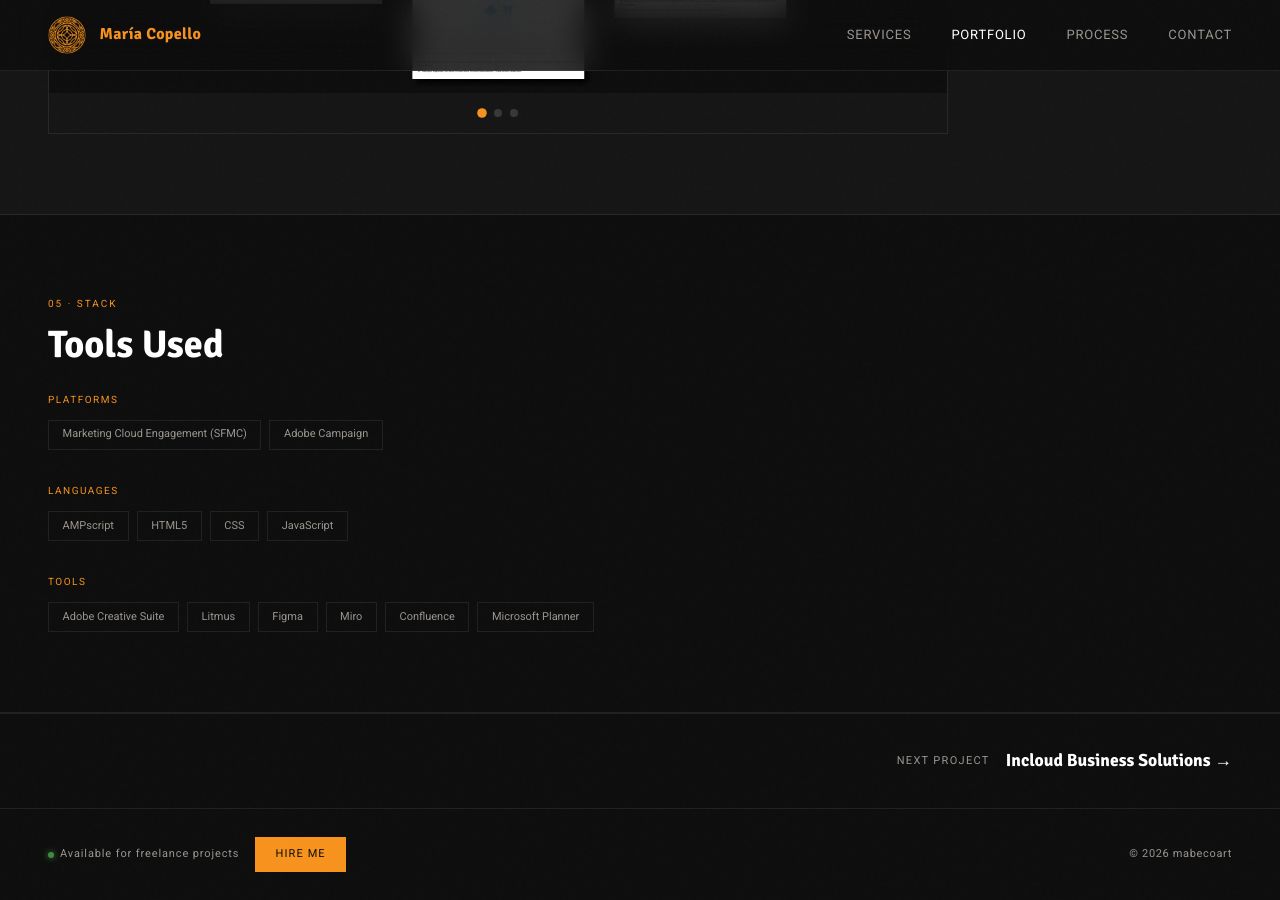
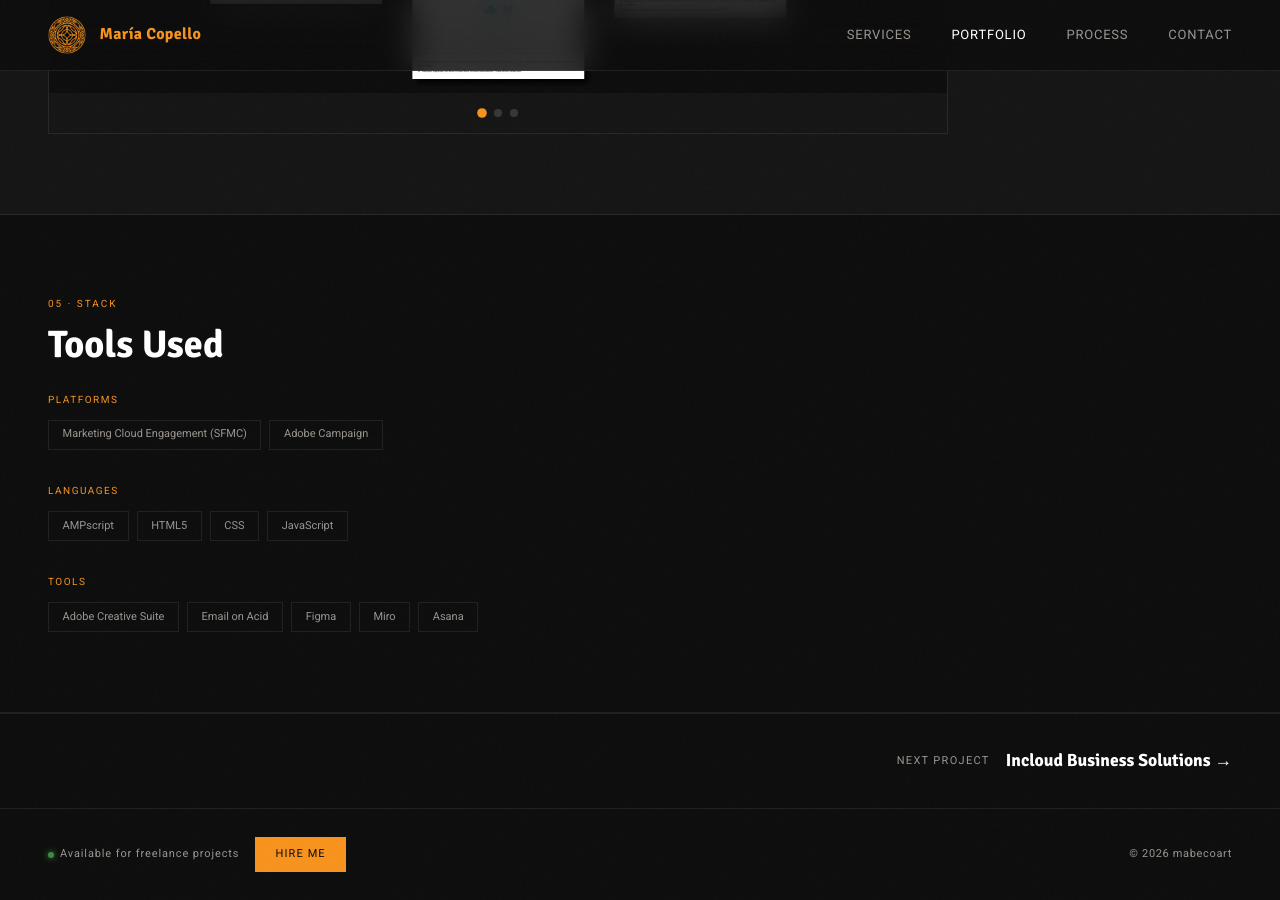
Before and after one commit to mabecoart/github.io, a Jekyll site: the page built from portfolio/blue-cross.html, in a window 1280 px wide and 900 px high, scrolled down 3119 px. Built offline with Jekyll 4.4.1, drawn with Linux system fonts in a browser that asks for light colours.

Commit message:
Replace 'Litmus' with 'Email on Acid' in tools list

```diff
--- a/portfolio/blue-cross.html
+++ b/portfolio/blue-cross.html
@@ -161,11 +161,10 @@
         <p class="case-tool-label">Tools</p>
         <div class="case-tool-tags">
           <span class="case-tool-tag">Adobe Creative Suite</span>
-          <span class="case-tool-tag">Litmus</span>
+          <span class="case-tool-tag">Email on Acid</span>
           <span class="case-tool-tag">Figma</span>
           <span class="case-tool-tag">Miro</span>
-          <span class="case-tool-tag">Confluence</span>
-          <span class="case-tool-tag">Microsoft Planner</span>
+          <span class="case-tool-tag">Asana</span>
         </div>
       </div>
     </div>
```
